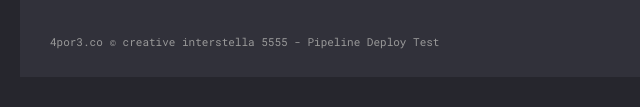
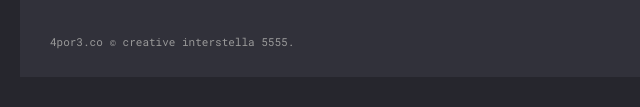
Before and after one commit to hersonn/becker, a plain HTML site: page face_to_face_mp3.html in a window 1280 px wide. Shown: the part 693-800 px from the top of the page, 10-650 px from the left. Drawn offline with Linux system fonts and the light colour scheme; files whose address does not match are found by name.

Commit message:
Test: Pipeline Deploy

```diff
--- a/face_to_face_mp3.html
+++ b/face_to_face_mp3.html
@@ -153,7 +153,7 @@
 				<a target="_blank" href="https://vimeo.com/juliobecker"><span class="ion ion-social-vimeo"></span></a>
 				<a target="_blank" href="https://www.instagram.com/Becker_/"><span class="ion ion-social-instagram-outline"></span></a>
 			</div>
-			<div class="copy">4por3.co © creative interstella 5555 - Pipeline Deploy Test</div>
+			<div class="copy">4por3.co © creative interstella 5555.</div>
 			<div class="clr"></div>
 		</footer>
 
```
